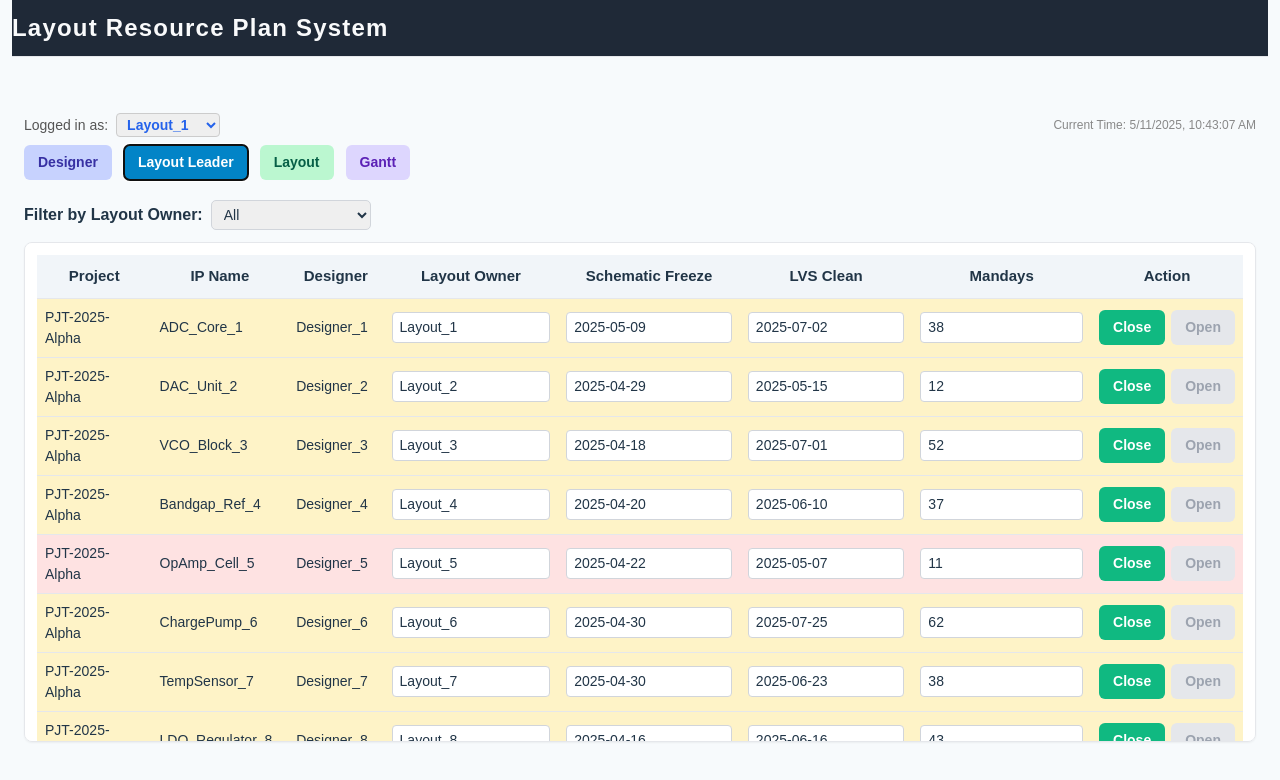
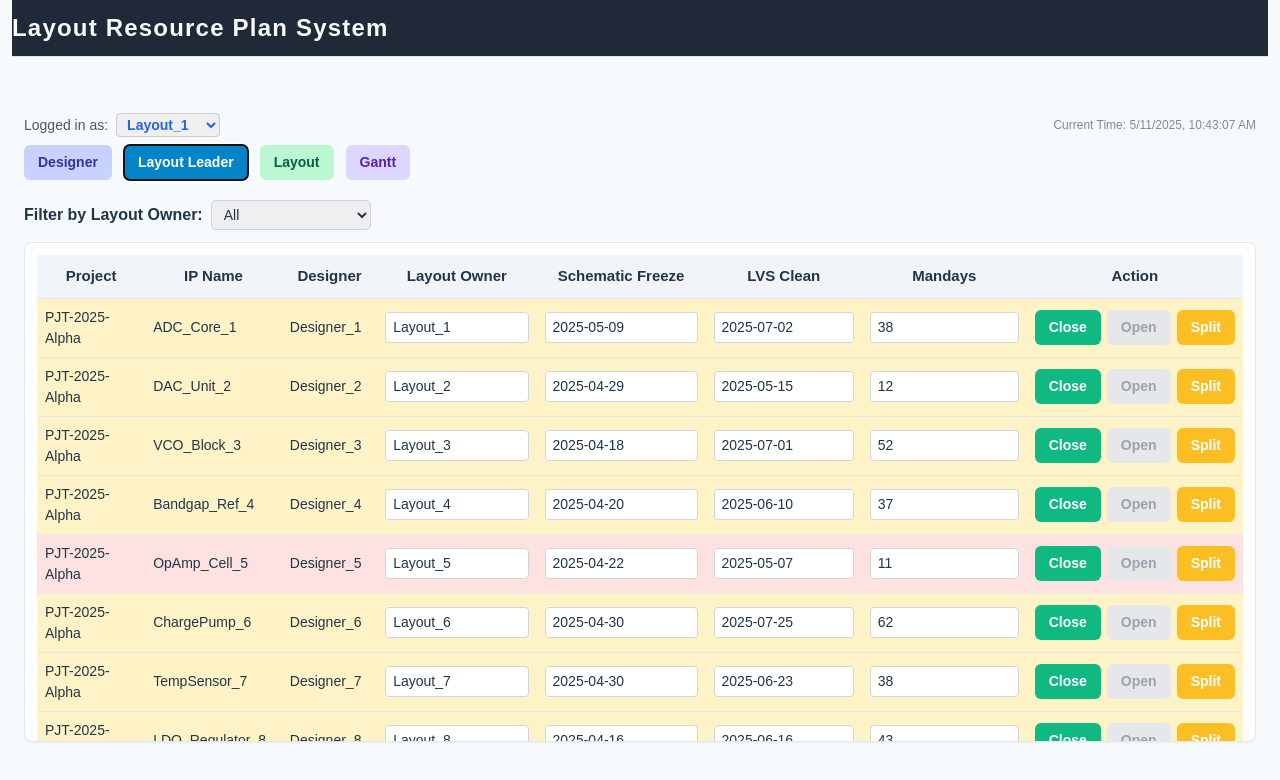
Before and after one commit to erikliuGitHub/layout-app, a React (Vite) app: page / in a window 1280 px wide. Both pictures are taken after a click on the button "Layout Leader". Shown: the top 780 px of the page. Built offline with nearby package versions, Linux system fonts and the light colour scheme.

Commit message:
add splitIpModal for layoutleader

```diff
--- a/src/App.jsx
+++ b/src/App.jsx
@@ -3,6 +3,7 @@ import DatePicker from "react-datepicker";
 import "react-datepicker/dist/react-datepicker.css";
 import './index.css';
 import { calculateMandays, calculateEndDate, getRandomDate } from './utils/dateUtils';
+import SplitIpModal from "./components/SplitIpModal";
 
 // Define large unique designers and layoutOwners arrays
 const designers = Array.from({ length: 50 }, (_, i) => `Designer_${i + 1}`);
@@ -850,6 +851,12 @@ export default function App() {
                 ))}
               </select>
             </div>
+            {/* Split IP Modal */}
+            <SplitIpModal
+              projectsData={projectsData}
+              setProjectsData={setProjectsData}
+              allLayoutOwners={allLayoutOwners}
+            />
             <div
               style={{
                 overflowX: "auto", overflowY: "auto", maxHeight: "500px",
@@ -918,21 +925,35 @@ export default function App() {
                   </tr>
                 </thead>
                 <tbody>
-                {[...Object.entries(projectsData)]
+                  {(() => {
+                    // Compose a flat list of all IPs (with parent/child relationships) and sort them
+                    let allRows = [];
+                    Object.entries(projectsData)
                       .sort(([a], [b]) => a.localeCompare(b))
-                  .flatMap(([projectId, entries]) =>
-                    // Filter by layoutOwnerFilter before mapping
-                    sortData(
-                      entries
-                        .filter(item =>
-                          item.ipName && item.schematicFreeze && item.lvsClean
-                        )
-                        .filter(item =>
-                          (!layoutOwnerFilter || item.layoutOwner === layoutOwnerFilter)
-                        )
-                        .map(item => ({ ...item, projectId })),
-                      layoutLeaderSortConfig
-                    ).map((item, idx) => {
+                      .forEach(([projectId, entries]) => {
+                        // Filter only valid IPs
+                        let validEntries = entries
+                          .filter(item => item.ipName && item.schematicFreeze && item.lvsClean)
+                          .filter(item => (!layoutOwnerFilter || item.layoutOwner === layoutOwnerFilter))
+                          .map((item, idx) => ({ ...item, projectId, _idx: idx }));
+                        // Separate mother IPs and children
+                        let mothers = validEntries.filter(e => !e.parentIp);
+                        let children = validEntries.filter(e => e.parentIp);
+                        // For each mother, push mother and then its children (with "↳" marker)
+                        mothers.forEach(mother => {
+                          allRows.push({ ...mother, _isChild: false });
+                          children.filter(child => child.parentIp === mother.ipName).forEach(child => {
+                            allRows.push({ ...child, _isChild: true });
+                          });
+                        });
+                        // Also, add children that have no valid mother shown (possibly orphaned)
+                        children.filter(child => !mothers.some(m => m.ipName === child.parentIp)).forEach(child => {
+                          allRows.push({ ...child, _isChild: true });
+                        });
+                      });
+                    // Sort according to config
+                    allRows = sortData(allRows, layoutLeaderSortConfig);
+                    return allRows.map((item, idx) => {
                       const today = new Date().toISOString().slice(0, 10);
                       const isPast = item.schematicFreeze && item.schematicFreeze < today;
                       const isLate = item.lvsClean && item.lvsClean < today && !item.layoutClosed;
@@ -941,9 +962,13 @@ export default function App() {
                       else if (isLate) rowStyle = { background: "#fee2e2" };
                       else if (isPast) rowStyle = { background: "#fef3c7" };
                       return (
-                        <tr key={`${projectId}-${idx}`} style={{ borderTop: "1px solid #e5e7eb", ...rowStyle }}>
-                          <td style={{ padding: "8px", fontSize: "14px" }}>{projectId}</td>
-                          <td style={{ padding: "8px", fontSize: "14px" }}>{item.ipName}</td>
+                        <React.Fragment key={`${item.projectId}-${item.ipName}-${idx}`}>
+                          <tr style={{ borderTop: "1px solid #e5e7eb", ...rowStyle }}>
+                            <td style={{ padding: "8px", fontSize: "14px" }}>{item.projectId}</td>
+                            <td style={{ padding: "8px", fontSize: "14px" }}>
+                              {item._isChild ? <span style={{ color: "#64748b", marginRight: 4 }}>↳</span> : null}
+                              {item.ipName}
+                            </td>
                             <td style={{ padding: "8px", fontSize: "14px" }}>{item.designer}</td>
                             <td style={{ padding: "8px", fontSize: "14px" }}>
                               <input
@@ -956,12 +981,15 @@ export default function App() {
                                 }}
                                 value={item.layoutOwner || ""}
                                 onChange={(e) => {
-                                const updated = [...projectsData[projectId]];
-                                updated[idx].layoutOwner = e.target.value;
+                                  const updated = [...projectsData[item.projectId]];
+                                  const idxInProject = updated.findIndex(row => row.ipName === item.ipName);
+                                  if (idxInProject !== -1) {
+                                    updated[idxInProject].layoutOwner = e.target.value;
                                     setProjectsData(prev => ({
                                       ...prev,
-                                  [projectId]: updated
+                                      [item.projectId]: updated
                                     }));
+                                  }
                                 }}
                               />
                             </td>
@@ -969,16 +997,19 @@ export default function App() {
                               <DatePicker
                                 selected={item.schematicFreeze ? new Date(item.schematicFreeze) : null}
                                 onChange={(date) => {
-                                const updated = [...projectsData[projectId]];
-                                updated[idx].schematicFreeze = date ? date.toISOString().slice(0, 10) : "";
+                                  const updated = [...projectsData[item.projectId]];
+                                  const idxInProject = updated.findIndex(row => row.ipName === item.ipName);
+                                  if (idxInProject !== -1) {
+                                    updated[idxInProject].schematicFreeze = date ? date.toISOString().slice(0, 10) : "";
                                     // If plannedMandays exists, recalc lvsClean
-                                if (updated[idx].plannedMandays && updated[idx].schematicFreeze) {
-                                  updated[idx].lvsClean = calculateEndDate(updated[idx].schematicFreeze, parseInt(updated[idx].plannedMandays, 10));
+                                    if (updated[idxInProject].plannedMandays && updated[idxInProject].schematicFreeze) {
+                                      updated[idxInProject].lvsClean = calculateEndDate(updated[idxInProject].schematicFreeze, parseInt(updated[idxInProject].plannedMandays, 10));
                                     }
                                     setProjectsData(prev => ({
                                       ...prev,
-                                  [projectId]: updated
+                                      [item.projectId]: updated
                                     }));
+                                  }
                                 }}
                                 customInput={
                                   <input
@@ -998,17 +1029,20 @@ export default function App() {
                               <DatePicker
                                 selected={item.lvsClean ? new Date(item.lvsClean) : null}
                                 onChange={(date) => {
-                                const updated = [...projectsData[projectId]];
-                                updated[idx].lvsClean = date ? date.toISOString().slice(0, 10) : "";
+                                  const updated = [...projectsData[item.projectId]];
+                                  const idxInProject = updated.findIndex(row => row.ipName === item.ipName);
+                                  if (idxInProject !== -1) {
+                                    updated[idxInProject].lvsClean = date ? date.toISOString().slice(0, 10) : "";
                                     // If schematicFreeze exists, recalc plannedMandays
-                                if (updated[idx].schematicFreeze && updated[idx].lvsClean) {
-                                  const mandaysNum = calculateMandays(updated[idx].schematicFreeze, updated[idx].lvsClean);
-                                  updated[idx].plannedMandays = mandaysNum !== "" ? mandaysNum.toString() : "";
+                                    if (updated[idxInProject].schematicFreeze && updated[idxInProject].lvsClean) {
+                                      const mandaysNum = calculateMandays(updated[idxInProject].schematicFreeze, updated[idxInProject].lvsClean);
+                                      updated[idxInProject].plannedMandays = mandaysNum !== "" ? mandaysNum.toString() : "";
                                     }
                                     setProjectsData(prev => ({
                                       ...prev,
-                                  [projectId]: updated
+                                      [item.projectId]: updated
                                     }));
+                                  }
                                 }}
                                 customInput={
                                   <input
@@ -1035,24 +1069,30 @@ export default function App() {
                                 }}
                                 value={item.plannedMandays || ""}
                                 onChange={e => {
-                                const updated = [...projectsData[projectId]];
-                                updated[idx].plannedMandays = e.target.value;
+                                  const updated = [...projectsData[item.projectId]];
+                                  const idxInProject = updated.findIndex(row => row.ipName === item.ipName);
+                                  if (idxInProject !== -1) {
+                                    updated[idxInProject].plannedMandays = e.target.value;
                                     setProjectsData(prev => ({
                                       ...prev,
-                                  [projectId]: updated
+                                      [item.projectId]: updated
                                     }));
+                                  }
                                 }}
                                 onBlur={e => {
-                                const updated = [...projectsData[projectId]];
-                                const start = updated[idx].schematicFreeze;
-                                const mandays = parseInt(updated[idx].plannedMandays, 10);
+                                  const updated = [...projectsData[item.projectId]];
+                                  const idxInProject = updated.findIndex(row => row.ipName === item.ipName);
+                                  if (idxInProject !== -1) {
+                                    const start = updated[idxInProject].schematicFreeze;
+                                    const mandays = parseInt(updated[idxInProject].plannedMandays, 10);
                                     if (start && mandays) {
-                                  updated[idx].lvsClean = calculateEndDate(start, mandays);
-                                  updated[idx].plannedMandays = mandays.toString();
+                                      updated[idxInProject].lvsClean = calculateEndDate(start, mandays);
+                                      updated[idxInProject].plannedMandays = mandays.toString();
                                       setProjectsData(prev => ({
                                         ...prev,
-                                    [projectId]: updated
+                                        [item.projectId]: updated
                                       }));
+                                    }
                                   }
                                 }}
                               />
@@ -1062,11 +1102,13 @@ export default function App() {
                                 <button
                                   onClick={() => {
                                     const updatedProjects = { ...projectsData };
-                                  const updatedEntries = updatedProjects[projectId].map((entry, i) =>
-                                    i === idx ? { ...entry, layoutClosed: true } : entry
-                                  );
-                                  updatedProjects[projectId] = updatedEntries;
+                                    const updated = [...updatedProjects[item.projectId]];
+                                    const idxInProject = updated.findIndex(row => row.ipName === item.ipName);
+                                    if (idxInProject !== -1) {
+                                      updated[idxInProject].layoutClosed = true;
+                                      updatedProjects[item.projectId] = updated;
                                       setProjectsData(updatedProjects);
+                                    }
                                   }}
                                   style={{
                                     background: "#10b981",
@@ -1097,35 +1139,55 @@ export default function App() {
                                   onClick={() => {
                                     if (!item.layoutClosed) return;
                                     const updatedProjects = { ...projectsData };
-                                  const updatedEntries = updatedProjects[projectId].map((entry, i) =>
-                                    i === idx
-                                      ? {
-                                          ...entry,
-                                          layoutClosed: false,
-                                          weeklyWeights: [
-                                            ...(entry.weeklyWeights || []),
+                                    const updated = [...updatedProjects[item.projectId]];
+                                    const idxInProject = updated.findIndex(row => row.ipName === item.ipName);
+                                    if (idxInProject !== -1) {
+                                      updated[idxInProject].layoutClosed = false;
+                                      updated[idxInProject].weeklyWeights = [
+                                        ...(updated[idxInProject].weeklyWeights || []),
                                         {
                                           week: window._currentISOWeek,
                                           value: 0,
                                           updatedAt: new Date().toISOString(),
                                           reopened: true
                                         }
-                                          ]
-                                        }
-                                      : entry
+                                      ];
+                                      updatedProjects[item.projectId] = updated;
+                                      setProjectsData(updatedProjects);
+                                    }
+                                  }}
+                                >
+                                  Open
+                                </button>
+                                {/* Split Button only for mother IPs */}
+                                {!item._isChild && (
+                                  <button
+                                    style={{
+                                      background: "#fbbf24",
+                                      color: "#fff",
+                                      fontSize: "14px",
+                                      padding: "7px 14px",
+                                      border: "none",
+                                      borderRadius: 6,
+                                      fontWeight: 600,
+                                      cursor: "pointer"
+                                    }}
+                                    onClick={() => {
+                                      window.dispatchEvent(
+                                        new CustomEvent("openSplitIpModal", { detail: { item } })
                                       );
-                                  updatedProjects[projectId] = updatedEntries;
-                                  setProjectsData(updatedProjects);
-                                }}
-                              >
-                                Open
-                              </button>
+                                    }}
+                                  >
+                                    Split
+                                  </button>
+                                )}
                               </div>
                             </td>
                           </tr>
+                        </React.Fragment>
                       );
-                    })
-                  )}
+                    });
+                  })()}
                 </tbody>
               </table>
             </div>
--- /dev/null
+++ b/src/components/SplitIpModal.jsx
@@ -0,0 +1,90 @@
+import React, { useState, useEffect } from "react";
+
+const SplitIpModal = ({ projectsData, setProjectsData, allLayoutOwners }) => {
+  const [open, setOpen] = useState(false);
+  const [parentItem, setParentItem] = useState(null);
+  const [ipName, setIpName] = useState("");
+  const [layoutOwner, setLayoutOwner] = useState("");
+  const [error, setError] = useState("");
+
+  useEffect(() => {
+    const handler = (e) => {
+      setParentItem(e.detail.item);
+      setIpName("");
+      setLayoutOwner(e.detail.item.layoutOwner || "");
+      setError("");
+      setOpen(true);
+    };
+    window.addEventListener("openSplitIpModal", handler);
+    return () => window.removeEventListener("openSplitIpModal", handler);
+  }, []);
+
+  if (!open) return null;
+
+  const handleSubmit = (e) => {
+    e.preventDefault();
+    if (!ipName.trim()) return setError("IP Name required");
+    if (!layoutOwner.trim()) return setError("Layout Owner required");
+    const siblings = projectsData[parentItem.projectId] || [];
+    if (siblings.some(row => row.ipName === ipName)) return setError("Duplicate IP Name in project");
+
+    const newChild = {
+      ...parentItem,
+      ipName,
+      layoutOwner,
+      parentIp: parentItem.ipName,
+      weeklyWeights: [],
+      layoutClosed: false,
+    };
+    delete newChild.projectId;
+    delete newChild._isChild;
+    delete newChild._idx;
+
+    const arr = [...siblings];
+    let insertIdx = arr.findIndex(row => row.ipName === parentItem.ipName);
+    if (insertIdx === -1) insertIdx = arr.length - 1;
+    let after = insertIdx;
+    for (let i = insertIdx + 1; i < arr.length; ++i) {
+      if (arr[i].parentIp === parentItem.ipName) after = i;
+      else break;
+    }
+    arr.splice(after + 1, 0, newChild);
+    setProjectsData(prev => ({
+      ...prev,
+      [parentItem.projectId]: arr
+    }));
+    setOpen(false);
+  };
+
+  return (
+    <div style={{ position: "fixed", top: 0, left: 0, width: "100vw", height: "100vh", background: "rgba(0,0,0,0.16)", zIndex: 9999, display: "flex", alignItems: "center", justifyContent: "center" }}>
+      <div style={{ background: "#fff", borderRadius: 8, padding: "32px 28px", minWidth: 360, maxWidth: 420 }}>
+        <div style={{ fontWeight: 700, fontSize: 18, marginBottom: 18 }}>
+          Split IP for <span style={{ color: "#0284c7" }}>{parentItem?.ipName}</span>
+        </div>
+        <form onSubmit={handleSubmit}>
+          <div style={{ marginBottom: 16 }}>
+            <label style={{ fontWeight: 600, display: "block", marginBottom: 6 }}>子 IP Name</label>
+            <input type="text" value={ipName} onChange={e => { setIpName(e.target.value); setError(""); }} style={{ width: "100%", fontSize: 15, border: "1px solid #d1d5db", borderRadius: 4, padding: "6px 8px" }} />
+          </div>
+          <div style={{ marginBottom: 16 }}>
+            <label style={{ fontWeight: 600, display: "block", marginBottom: 6 }}>Layout Owner</label>
+            <select value={layoutOwner} onChange={e => { setLayoutOwner(e.target.value); setError(""); }} style={{ width: "100%", fontSize: 15, border: "1px solid #d1d5db", borderRadius: 4, padding: "6px 8px" }}>
+              <option value="">Select Layout Owner</option>
+              {allLayoutOwners.map(o => (
+                <option key={o} value={o}>{o}</option>
+              ))}
+            </select>
+          </div>
+          {error && <div style={{ color: "#dc2626", marginBottom: 12, fontWeight: 600 }}>{error}</div>}
+          <div style={{ display: "flex", gap: 10, justifyContent: "flex-end" }}>
+            <button type="button" style={{ background: "#e5e7eb", padding: "8px 20px", borderRadius: 6 }} onClick={() => setOpen(false)}>Cancel</button>
+            <button type="submit" style={{ background: "#0284c7", color: "#fff", padding: "8px 20px", borderRadius: 6 }}>Add 子 IP</button>
+          </div>
+        </form>
+      </div>
+    </div>
+  );
+};
+
+export default SplitIpModal;
```
Lines whose indentation alone changed are shown as unchanged.
